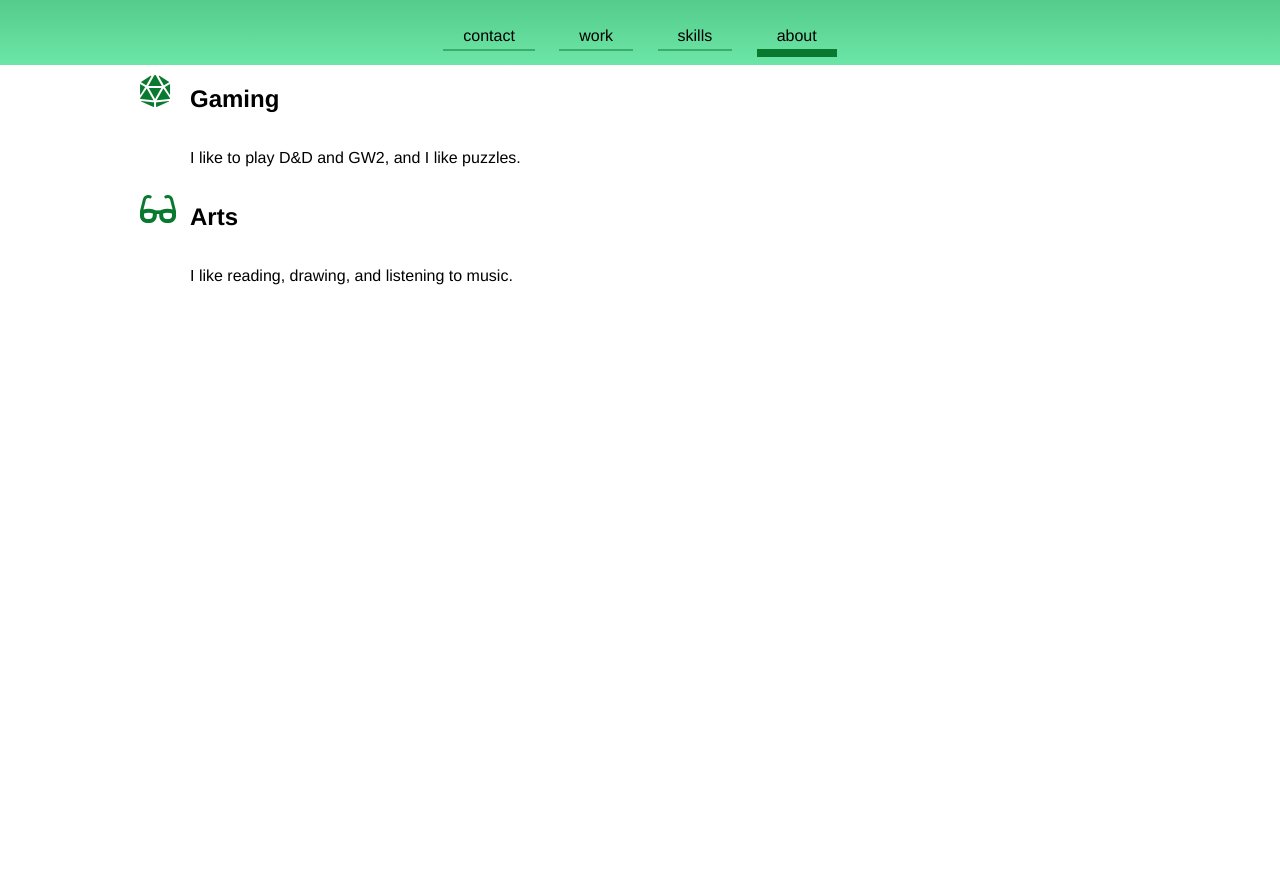
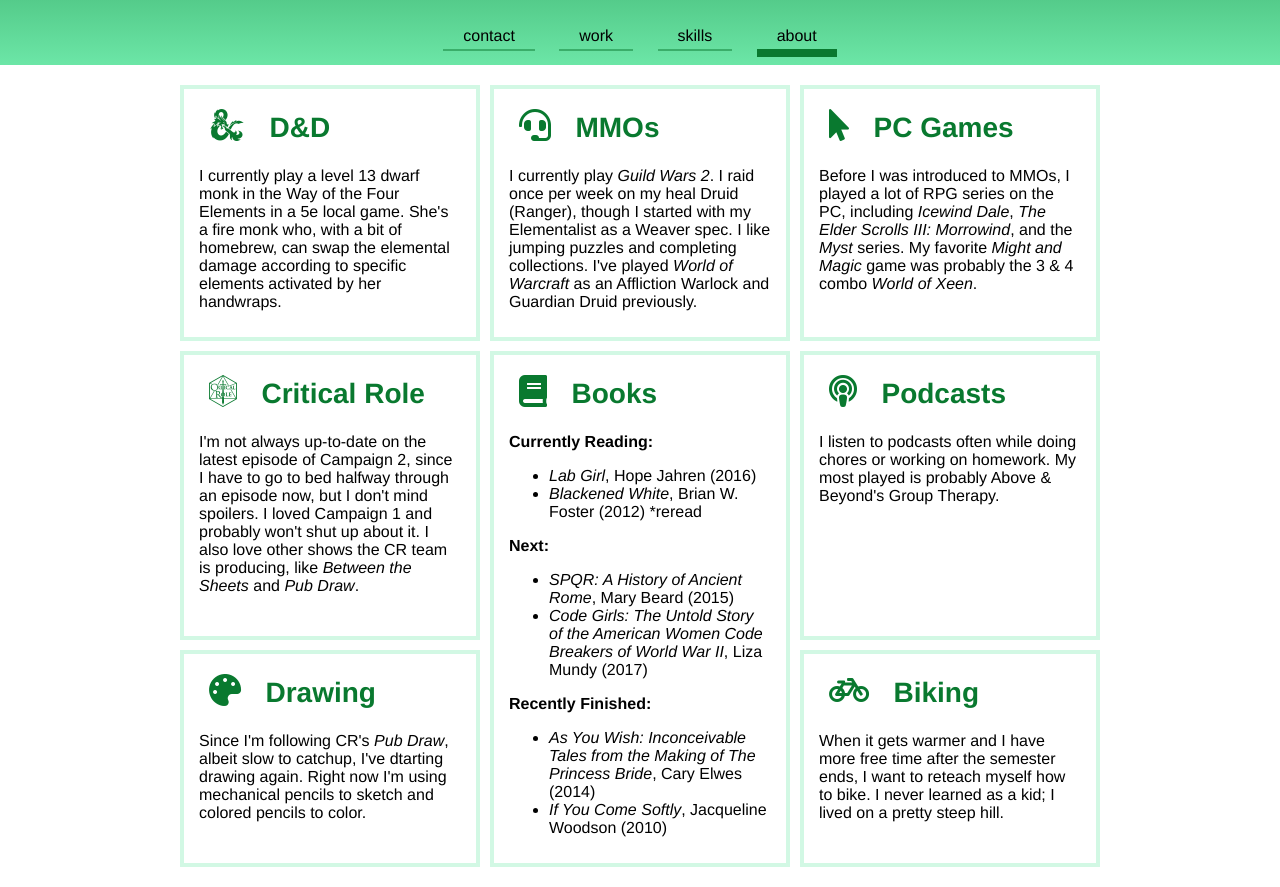
Before and after one commit to poneria/my-website, a plain HTML site: page about.html in a window 1280 px wide. Shown: the part 210-1097 px from the top of the page. Before the commit the page ends 800 px from the top, so only its background shows below. Drawn offline with nearby package versions, Linux system fonts and the light colour scheme.

Commit message:
About page with vertical column cards using nested grid layouts.

```diff
--- a/about.html
+++ b/about.html
@@ -24,27 +24,74 @@
 		</div>
 	</div>
 
-	<div id="about">
-		<i id="gaming-icon" class="fas fa-dice-d20 fa-2x dark-green"></i><h2>Gaming</h2>
-		<div id="gaming-content">
-			<p>I like to play D&D and GW2, and I like puzzles.</p>
-		</div>
+	<div class="content">
+		<div id="about">
+			<div class="card">
+				<i class="fab fa-d-and-d fa-2x dark-green"></i>
+				<span class="card-title">D&D</span>
+				<p>I currently play a level 13 dwarf monk in the Way of the Four Elements in a 5e local game. She's a fire monk who, with a bit of homebrew, can swap the elemental damage according to specific elements activated by her handwraps.</p>
+			</div>
 
-		<i id="arts-icon" class="fas fa-glasses fa-2x dark-green"></i><h2>Arts</h2>
-		<div id="arts-content">
-			<p>I like reading, drawing, and listening to music.</p>
+			<div class="card">
+				<i class="fas fa-headset fa-2x dark-green"></i>
+				<span class="card-title">MMOs</span>
+				<p>I currently play <i>Guild Wars 2</i>. I raid once per week on my heal Druid (Ranger), though I started with my Elementalist as a Weaver spec. I like jumping puzzles and completing collections. I've played <i>World of Warcraft</i> as an Affliction Warlock and Guardian Druid previously.</p>
+			</div>
+
+			<div class="card">
+				<i class="fas fa-mouse-pointer fa-2x dark-green"></i>
+				<span class="card-title">PC Games</span>
+				<p>Before I was introduced to MMOs, I played a lot of RPG series on the PC, including <i>Icewind Dale</i>, <i>The Elder Scrolls III: Morrowind</i>, and the <i>Myst</i> series. My favorite <i>Might and Magic</i> game was probably the 3 & 4 combo <i>World of Xeen</i>.</p>
+			</div>
+
+			<div class="card">
+				<i class="fab fa-critical-role fa-2x dark-green"></i>
+				<span class="card-title">Critical Role</span>
+				<p>I'm not always up-to-date on the latest episode of Campaign 2, since I have to go to bed halfway through an episode now, but I don't mind spoilers. I loved Campaign 1 and probably won't shut up about it. I also love other shows the CR team is producing, like <i>Between the Sheets</i> and <i>Pub Draw</i>.</p>
+			</div>
+
+			<div class="card" style="grid-column: 2 / 3; grid-row: 2 / span 2;">
+				<i class="fas fa-book fa-2x dark-green"></i>
+				<span class="card-title">Books</span>
+				<p><b>Currently Reading: </b>
+					<ul>
+						<li><i>Lab Girl</i>, Hope Jahren (2016)</li>
+						<li><i>Blackened White</i>, Brian W. Foster (2012) *reread</li>
+					</ul>
+				</p>
+				<p><b>Next: </b>
+					<ul>
+						<li><i>SPQR: A History of Ancient Rome</i>, Mary Beard (2015)</li>
+						<li><i>Code Girls: The Untold Story of the American Women Code Breakers of World War II</i>, Liza Mundy (2017)</li>
+					</ul>
+				</p>
+				<p><b>Recently Finished: </b>
+					<ul>
+						<li><i>As You Wish: Inconceivable Tales from the Making of The Princess Bride</i>, Cary Elwes (2014)</li>
+						<li><i>If You Come Softly</i>, Jacqueline Woodson (2010)</li>
+					</ul>
+				</p>
+			</div>
+
+			<div class="card">
+				<i class="fas fa-podcast fa-2x dark-green"></i>
+				<span class="card-title">Podcasts</span>
+				<p>I listen to podcasts often while doing chores or working on homework. My most played is probably Above & Beyond's Group Therapy.</p>
+			</div>
+
+			<div class="card">
+				<i class="fas fa-palette fa-2x dark-green"></i>
+				<span class="card-title">Drawing</span>
+				<p>Since I'm following CR's <i>Pub Draw</i>, albeit slow to catchup, I've dtarting drawing again. Right now I'm using mechanical pencils to sketch and colored pencils to color.</p>
+			</div>
+
+			<div class="card">
+				<i class="fas fa-bicycle fa-2x dark-green"></i>
+				<span class="card-title">Biking</span>
+				<p>When it gets warmer and I have more free time after the semester ends, I want to reteach myself how to bike. I never learned as a kid; I lived on a pretty steep hill.</p>
+			</div>
+
 		</div>
 	</div>
-
-	<script>
-		$(document).ready(function() {
-			$('#gaming-icon').on('click', function() {
-				$('#gaming-content').slideToggle();
-			});
-			$('#arts-icon').on('click', function() {
-				$('#arts-content').slideToggle();
-			});
-		});
-	</script>
 </body>
 </html>
--- a/css/style.css
+++ b/css/style.css
@@ -33,6 +33,7 @@ body {
 	background: linear-gradient(180deg, rgba(9,121,47,1) 0%, rgba(58,174,106,1) 50%, rgba(108,230,167,1) 100%);
 	display: flex;
 	flex-direction: column;
+	position: sticky;
 }
 
 .title {
@@ -101,7 +102,8 @@ i.dark-green { color: var(--darkgreen); }
 i.medium-green { color: var(--medgreen); }
 i.light-green { color: var(--lightgreen); }
 
-i:hover {
+i.fab:hover,
+i.fas:hover {
 	color: var(--darkgreen);
 }
 
@@ -118,20 +120,43 @@ i:hover {
 	text-align: center;
 }
 
+.content {
+	display: grid;
+	grid-template-columns: 1fr minmax(300px, 900px) 1fr;
+	grid-column-gap: 10px;
+	grid-row-gap: 10px;
+}
+
+.content > * {
+	grid-column: 2 / 3;
+	margin: 20px 0px;
+	justify-content: center;
+}
+
 #contact {
 	display: grid;
-	grid-template-columns: 1fr 10px 600px 10px 1fr;
-}
+	grid-template-columns: repeat(3, 200px);
+	grid-column-gap: 10px;
 
-#contact > * {
-	grid-column: 3 / 4;
 	font-weight: bold;
 }
 
 #about {
 	display: grid;
-	grid-template-columns: 1fr 10px 50px 10px minmax(600px, 960px) 10px 1fr
+	grid-template-columns: repeat(3, 300px);
+	grid-column-gap: 10px;
+	grid-row-gap: 10px;
+	grid-auto-flow: row;
 }
 
-#about > * { grid-column: 5 / 6; }
-#about > i { grid-column: 3 / 4; }
+.card {
+	border: 4px solid rgba(108,230,167,0.3);
+	padding: 10px 15px;
+}
+
+.card-title {
+	color: var(--darkgreen);
+	font-size: 28px;
+	font-weight: bold;
+	padding-left: 10px;
+}
```
Also changed, not shown: index.html (+2 -2 lines).
